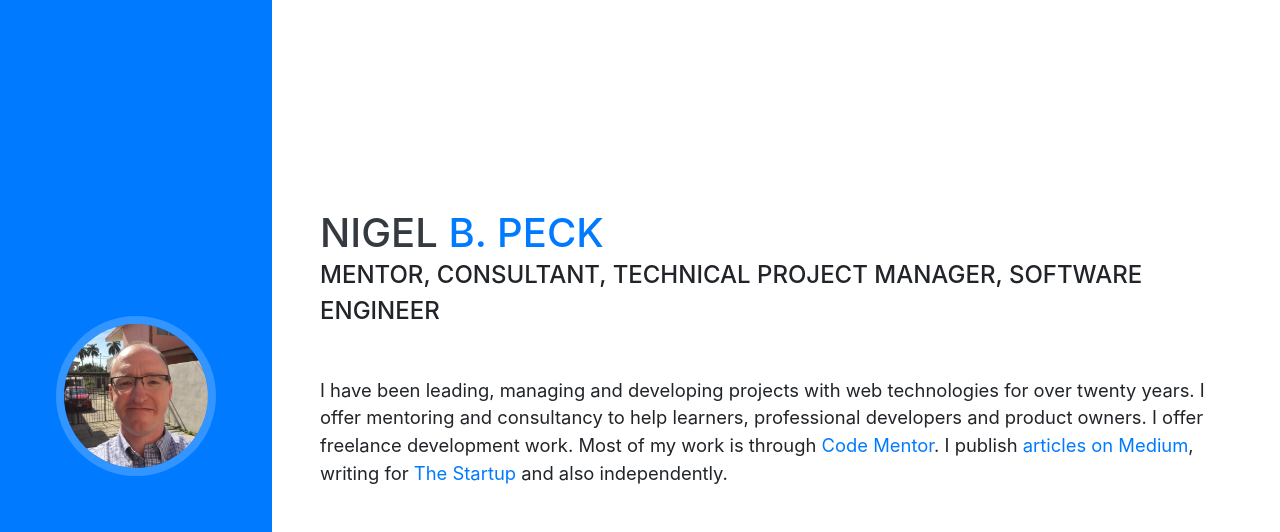
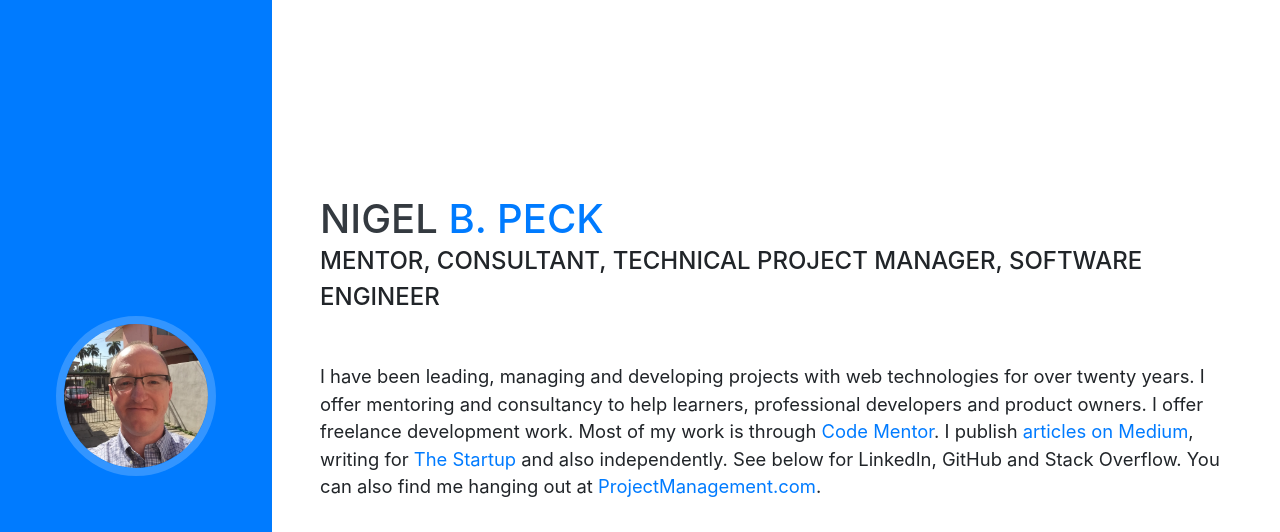
Before and after one commit to nigelbpeck/nigelbpeck-website, a website with bundled scripts: page index.html in a window 1280 px wide. Shown: the top 532 px of the page. Built offline with nearby package versions, Linux system fonts and the light colour scheme; a web font is replaced by a local one.

Commit message:
Update intro

```diff
--- a/index.html
+++ b/index.html
@@ -46,7 +46,7 @@
           <span class="text-primary">B. Peck</span>
         </h1>
         <div class="subheading mb-5">Mentor, Consultant, Technical Project Manager, Software Engineer</div>
-        <p class="lead mb-5">I have been leading, managing and developing projects with web technologies for over twenty years. I offer mentoring and consultancy to help learners, professional developers and product owners. I offer freelance development work. Most of my work is through <a href="https://www.codementor.io/nigelbpeck">Code Mentor</a>. I publish <a href="https://medium.com/@nigelbpeck">articles on Medium</a>, writing for <a href="https://medium.com/swlh">The Startup</a> and also independently.</p>
+        <p class="lead mb-5">I have been leading, managing and developing projects with web technologies for over twenty years. I offer mentoring and consultancy to help learners, professional developers and product owners. I offer freelance development work. Most of my work is through <a href="https://www.codementor.io/nigelbpeck">Code Mentor</a>. I publish <a href="https://medium.com/@nigelbpeck">articles on Medium</a>, writing for <a href="https://medium.com/swlh">The Startup</a> and also independently. See below for LinkedIn, GitHub and Stack Overflow. You can also find me hanging out at <a href="https://www.projectmanagement.com/profile/NigelBPeck">ProjectManagement.com</a>.</p>
         <div class="social-icons">
           <a href="https://www.linkedin.com/in/nigelbpeck/">
             <i class="fab fa-linkedin-in"></i>
```
